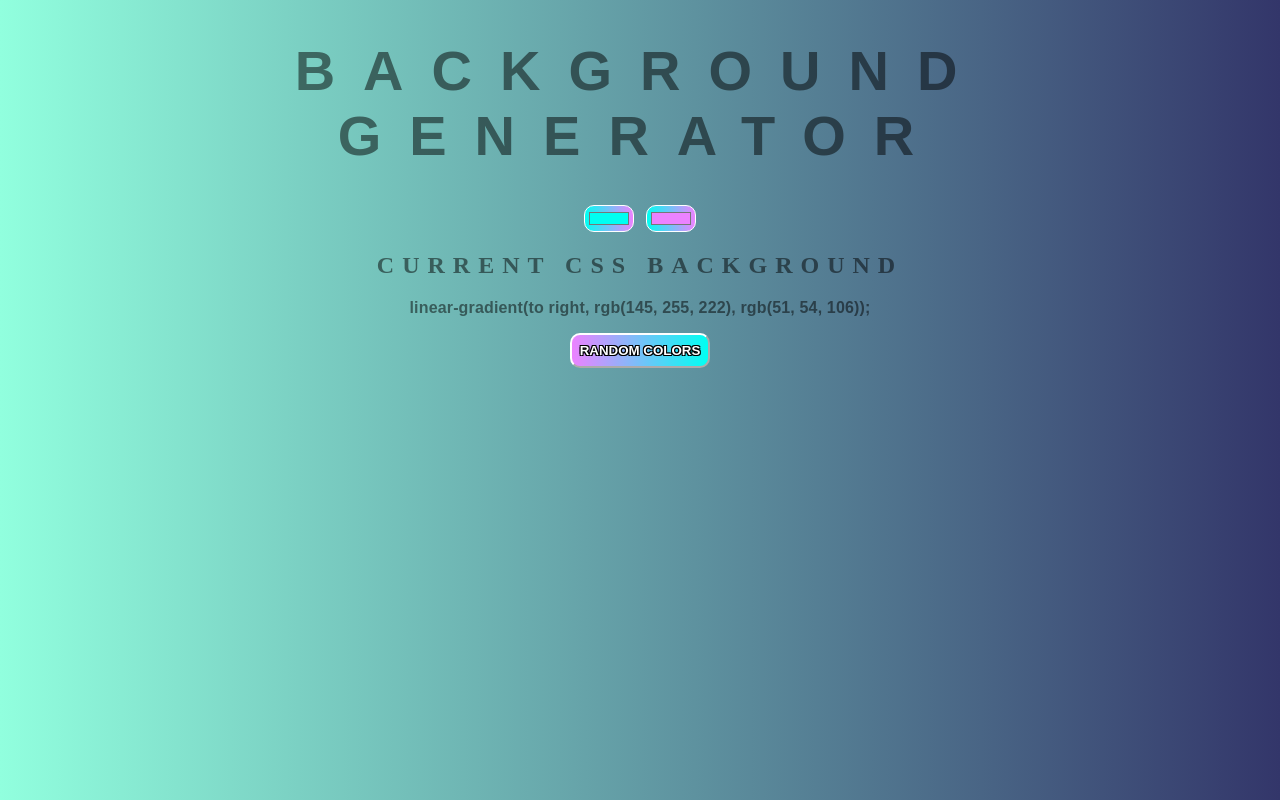
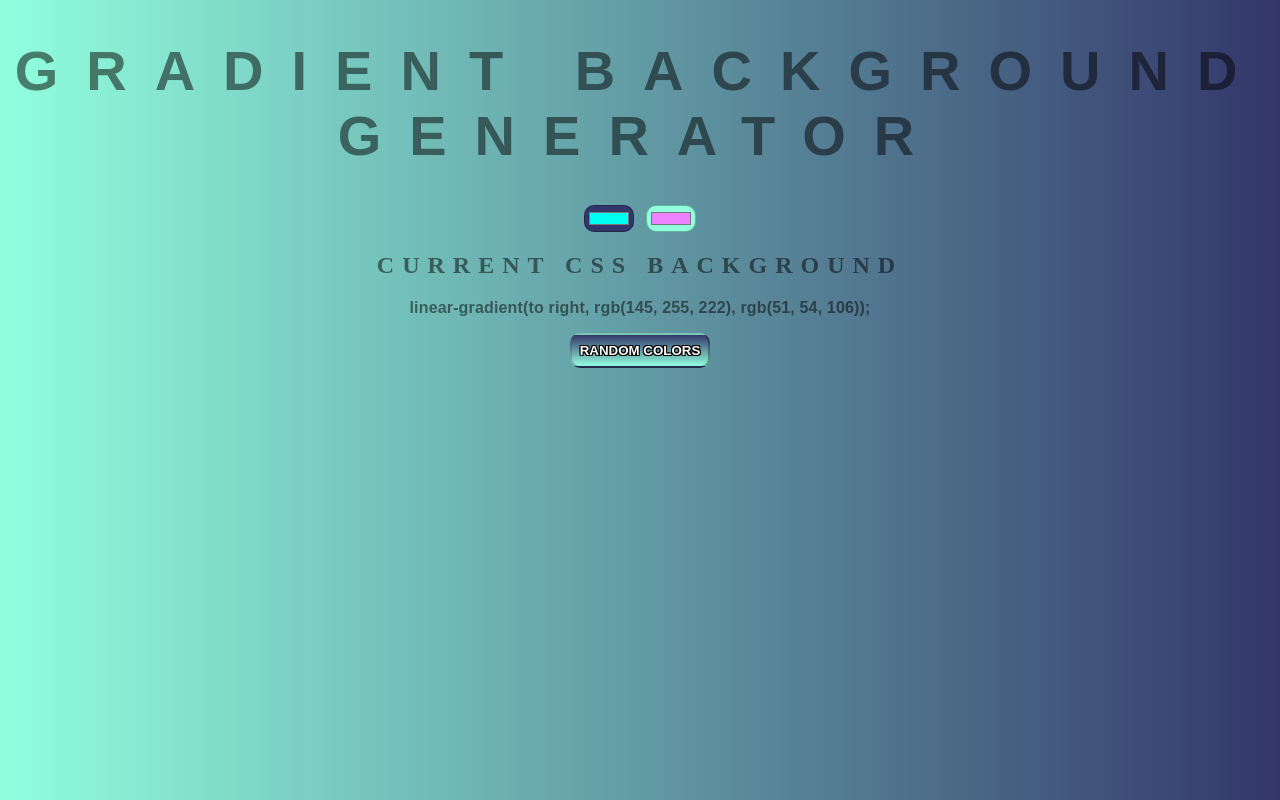
Before and after one commit to devindford/background_generator, a plain HTML site: page index.html in a window 1280 px wide. Both pictures are taken after a click on the button "RANDOM COLORS". Drawn offline with Linux system fonts and the light colour scheme.

Commit message:
Removed outline from selectors, added some bgcolor changes to buttons on random and select

```diff
--- a/index.html
+++ b/index.html
@@ -7,7 +7,7 @@
 </head>
 
 <body id="gradient">
-	<h1>Background Generator</h1>
+	<h1>Gradient Background Generator</h1>
 	<input class="color1" type="color" name="color1" value="#00fff2">
 	<input class="color2" type="color" name="color2" value="#ec82ff">
 	<h2>Current CSS Background</h2>
--- a/script.js
+++ b/script.js
@@ -5,8 +5,10 @@ var body = document.querySelector("#gradient");
 var button = document.querySelector("#randBtn");
 
 function setGradient() {
-  body.style.background = "linear-gradient(to right, " + color1.value + ", " + color2.value + ")";
-
+  body.style.background = `linear-gradient(to right, ${color1.value}, ${color2.value})`;
+  button.style.background = `linear-gradient(to top, ${color1.value}, ${color2.value})`;
+  color1.style.background = color2.value;
+  color2.style.background = color1.value;
   css.textContent = body.style.background + ";";
 }
 
@@ -15,7 +17,6 @@ function random_bg_color() {
   var y = Math.floor(Math.random() * 256);
   var z = Math.floor(Math.random() * 256);
   var bgColor = "rgb(" + x + "," + y + "," + z + ")";
-  console.log(bgColor);
   return bgColor;
 }
 
@@ -23,6 +24,9 @@ function randomBtn() {
   const bgColor = random_bg_color();
   const bgColor2 = random_bg_color();
   body.style.background = `linear-gradient(to right, ${bgColor}, ${bgColor2})`;
+  button.style.background = `linear-gradient(to top, ${bgColor}, ${bgColor2})`;
+  color1.style.background = bgColor2;
+  color2.style.background = bgColor;
   css.textContent = body.style.background + ";";
 }
 
--- a/style.css
+++ b/style.css
@@ -26,20 +26,37 @@ h3 {
 }
 
 #randBtn {
-  background: linear-gradient(to left, #00fff2, #ec82ff);
   color: rgb(255, 255, 255);
   text-transform: uppercase;
+  background: linear-gradient(to top, #00fff2, #ec82ff);
   font-weight: bolder;
   text-shadow: -1px -1px 0 #000, 1px -1px 0 #000, -1px 1px 0 #000, 1px 1px 0 #000;
   padding: 8px;
-  border-color: #fff;
   border-radius: 10px;
+}
+
+button:focus {
+  outline: 0;
+}
+
+input:focus {
+  outline: 0;
 }
 
 .color1,
 .color2 {
   border-radius: 10px;
-  background: linear-gradient(to right, #00fff2, #ec82ff);
   padding: 2px;
-  border-color: #fff;
 }
+
+.color1 {
+  background-color: #ec82ff;
+}
+
+.color2 {
+  background-color: #00fff2;
+}
+button,
+input {
+  border-color: rgba(0, 0, 0, 0.3);
+}
```
Also changed, not shown: 1 other file.
